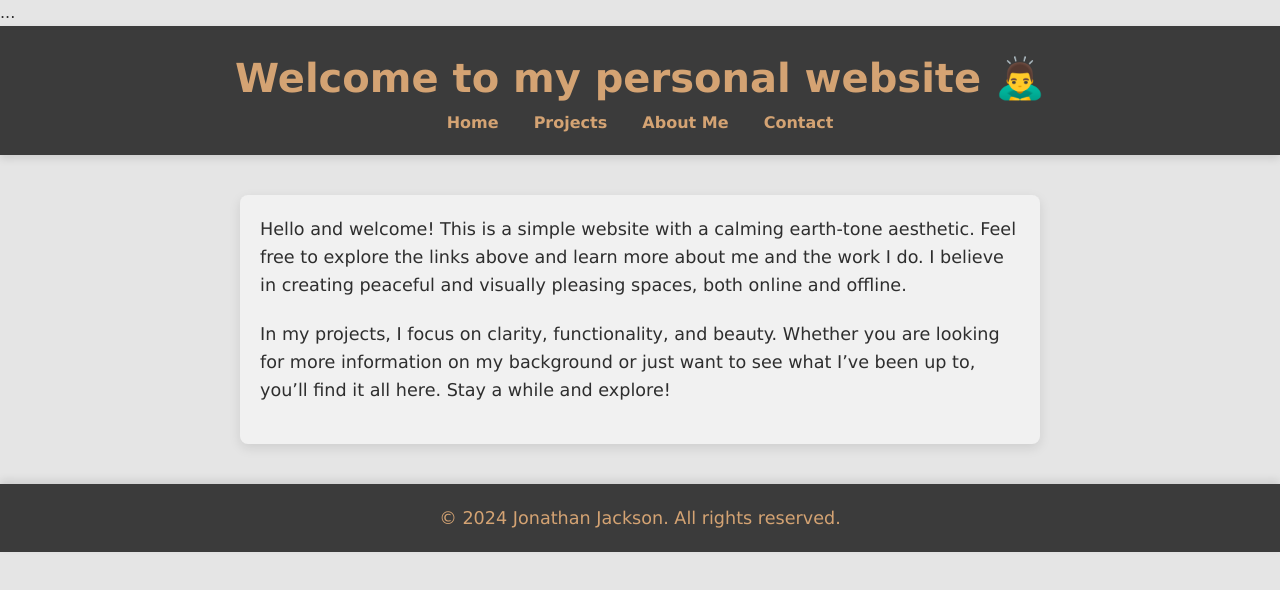
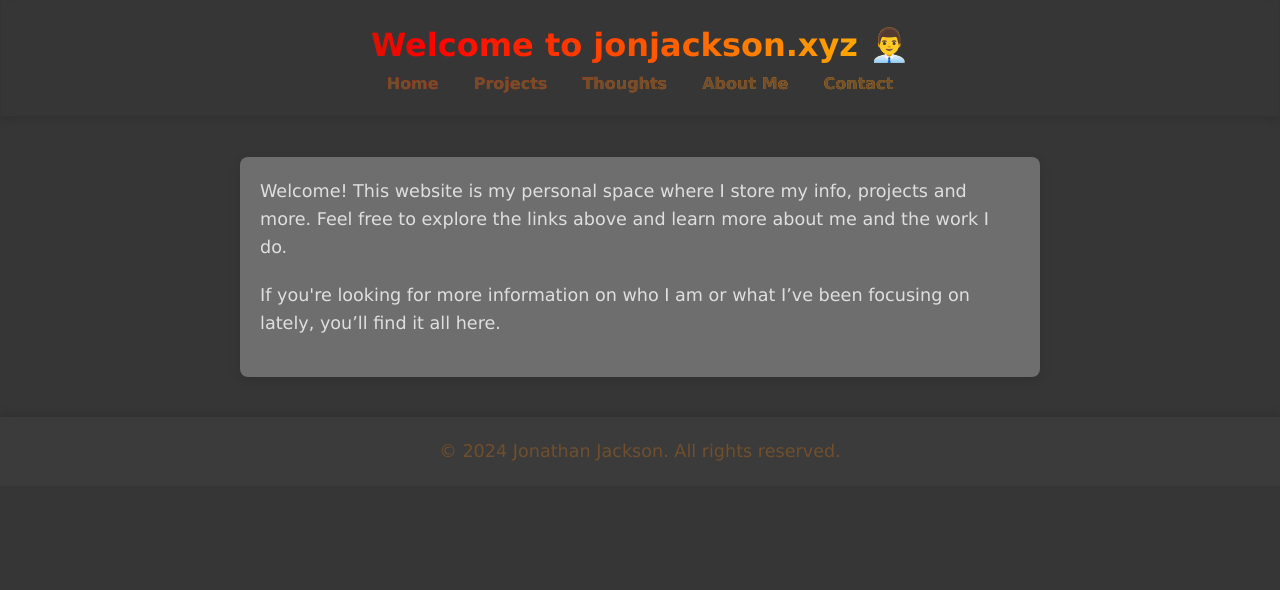
Before and after one commit to JonathanDJackson/JonathanDJackson.github.io, a plain HTML site: page index.html in a window 1280 px wide. Drawn offline with Linux system fonts and the light colour scheme.

Commit message:
Updated header styling, changed wording and excluded emoji from gradient

```diff
--- a/index.html
+++ b/index.html
@@ -7,25 +7,27 @@
     <title>Jonathan Jackson's Website</title>
 
 <head>
-    ...
     <link rel="stylesheet" href="theme.css">
 </head>
 
 <body>
     <header>
-        <h1>Welcome to my personal website 🙇‍♂️</h1>
+        <h1>Welcome to jonjackson.xyz
+            <span class="officeManEmoji">👨‍💼</span>
+        </h1>
         <nav>
             <a href="#">Home</a>
             <a href="#">Projects</a>
+            <a href="#">Thoughts</a>
             <a href="#">About Me</a>
             <a href="#">Contact</a>
         </nav>
     </header>
 
     <main>
-        <p>Hello and welcome! This is a simple website with a calming earth-tone aesthetic. Feel free to explore the links above and learn more about me and the work I do. I believe in creating peaceful and visually pleasing spaces, both online and offline. </p>
+        <p>Welcome! This website is my personal space where I store my info, projects and more. Feel free to explore the links above and learn more about me and the work I do. </p>
 
-        <p>In my projects, I focus on clarity, functionality, and beauty. Whether you are looking for more information on my background or just want to see what I’ve been up to, you’ll find it all here. Stay a while and explore!</p>
+        <p>If you're looking for more information on who I am or what I’ve been focusing on lately, you’ll find it all here. </p>
     </main>
 
     <footer>
--- a/theme.css
+++ b/theme.css
@@ -5,28 +5,35 @@
 }
 
 body {
-    font-family: 'Verdana', sans-serif;
-    background-color: #E5E5E5; /* Light grey background */
-    color: #2E2E2E; /* Dark grey text */
+    font-family: 'Verdana';
+    background-color: #363636; /* Light grey background */
+    color: #dfdfdf; /* Dark grey text */
     line-height: 1.6;
 }
 
 header {
-    background-color: #3B3B3B; /* Dark grey */
-    color: #D4A373; /* Soft brown */
+    background: linear-gradient(to left, rgb(95, 59, 29), orange, red, green);
+    background-clip: text;
+    color: transparent;
+    background-color: #242424; /* Dark grey */
     padding: 20px;
     text-align: center;
     box-shadow: 0px 4px 8px rgba(0, 0, 0, 0.1);
 }
 
+header .officeManEmoji {
+    background: none; /* Removes the gradient from the emoji */
+    color: #dfdfdf;   /* Apply a solid color for the emoji */
+}
+
 h1 {
-    font-size: 2.5em;
+    font-size: 2em;
     font-weight: bold;
 }
 
 nav a {
     margin: 0 15px;
-    color: #D4A373;
+    color: #704f2d;
     text-decoration: none;
     font-weight: bold;
 }
@@ -39,7 +46,7 @@ main {
     max-width: 800px;
     margin: 40px auto;
     padding: 20px;
-    background-color: #F1F1F1; /* Light grey */
+    background-color: #6e6e6e; /* Light grey */
     border-radius: 8px;
     box-shadow: 0px 4px 12px rgba(0, 0, 0, 0.1);
 }
@@ -53,7 +60,7 @@ footer {
     text-align: center;
     padding: 20px;
     background-color: #3B3B3B; /* Dark grey */
-    color: #D4A373; /* Soft brown */
+    color: #704f2d; /* Soft brown */
     box-shadow: 0px -4px 8px rgba(0, 0, 0, 0.1);
 }
 
@@ -67,6 +74,6 @@ a {
 }
 
 a:hover {
-    color: #D4A373; /* Soft brown */
+    color: #704f2d; /* Soft brown */
     text-decoration: underline;
 }
```
